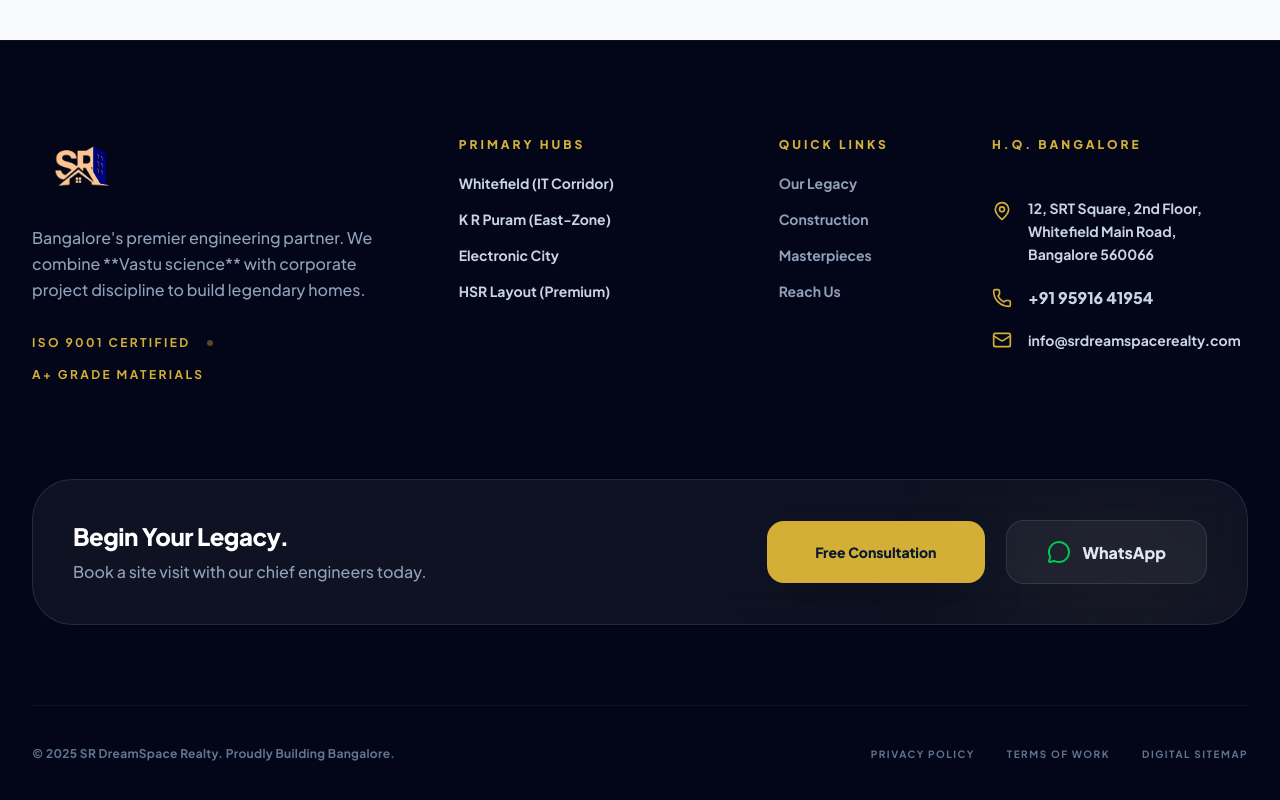
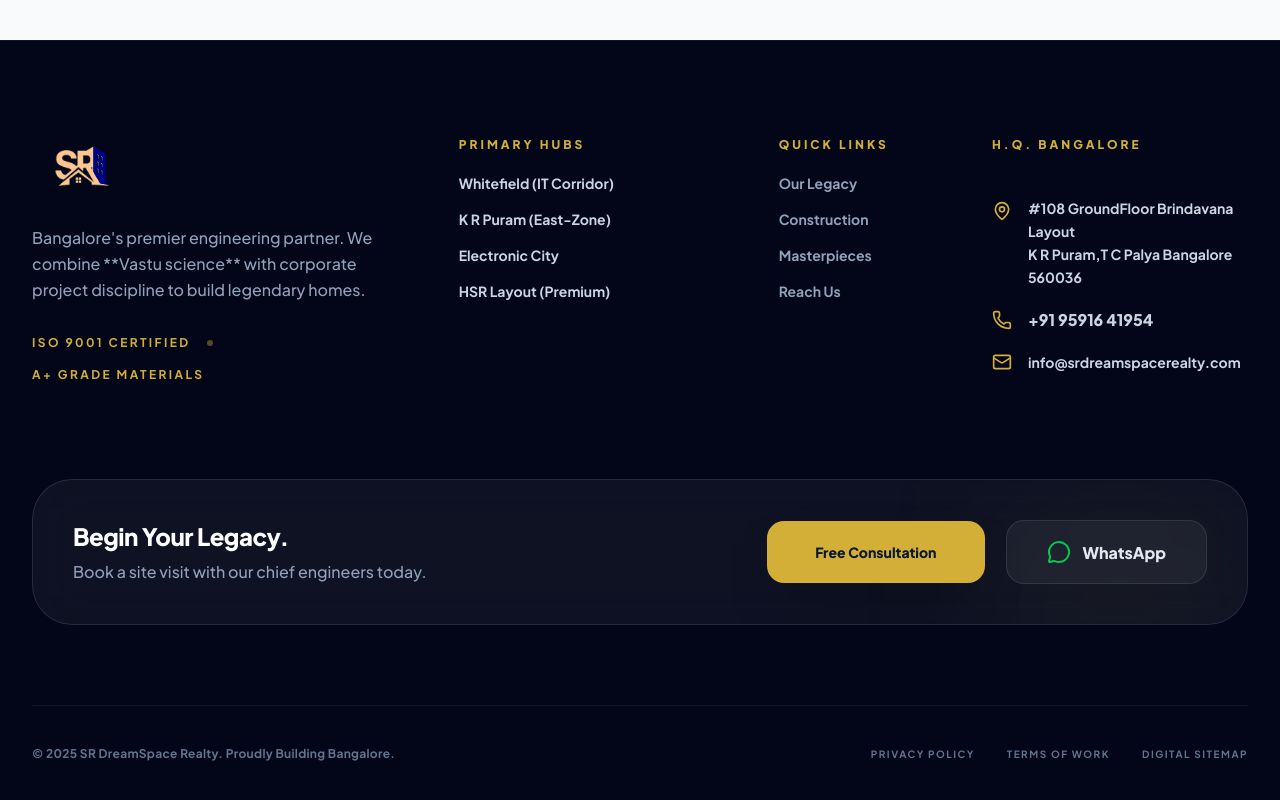
Before and after one commit to stynamics/srdr-official-website, a Next.js app: page / in a window 1280 px wide. Shown: the part 7381-8181 px from the top of the page. Built offline with nearby package versions, Linux system fonts and the light colour scheme.

Commit message:
address update

```diff
--- a/src/components/layout/Footer.tsx
+++ b/src/components/layout/Footer.tsx
@@ -65,7 +65,7 @@ export function Footer() {
             <ul className="flex flex-col gap-5 text-slate-300 text-sm font-bold">
               <li className="flex items-start gap-4">
                 <MapPin className="w-5 h-5 text-brand-gold shrink-0 mt-1" />
-                <span className="leading-relaxed">12, SRT Square, 2nd Floor,<br />Whitefield Main Road, Bangalore 560066</span>
+                <span className="leading-relaxed">#108 GroundFloor Brindavana Layout<br /> K R Puram,T C Palya Bangalore 560036</span>
               </li>
               <li className="flex items-center gap-4">
                 <Phone className="w-5 h-5 text-brand-gold shrink-0" />
```
Lines whose indentation alone changed are shown as unchanged.
